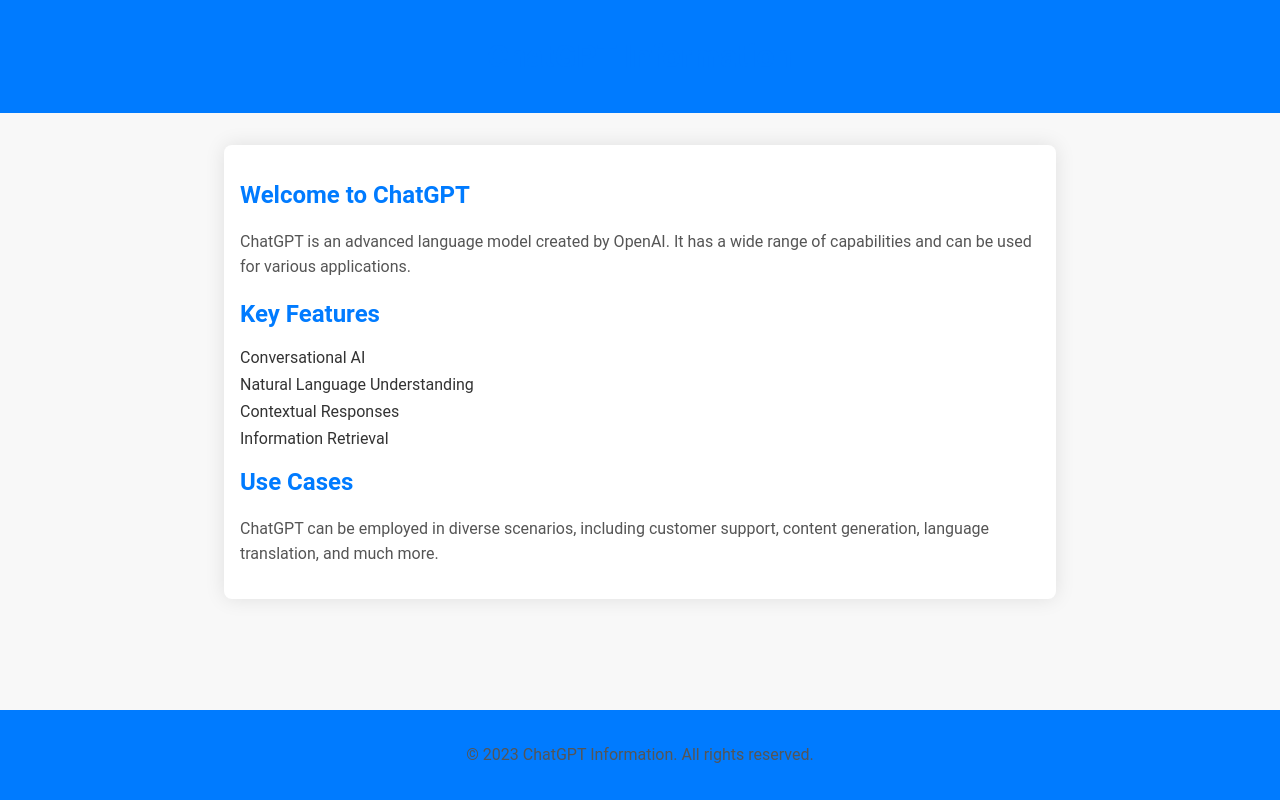
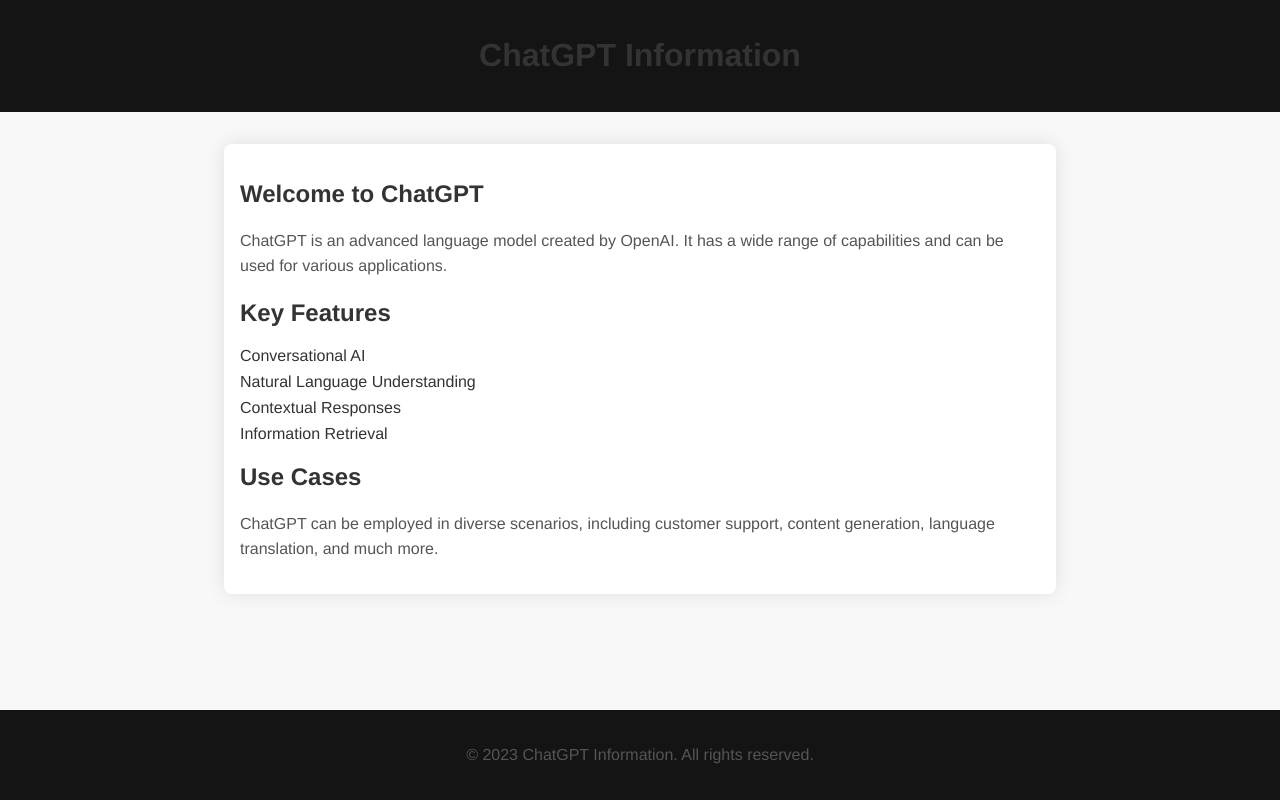
Before and after one commit to rgardizi/rgardiziFinal.github.io, a plain HTML site: page index.html in a window 1280 px wide. Drawn offline with Linux system fonts and the light colour scheme.

Commit message:
Update index.html

```diff
--- a/index.html
+++ b/index.html
@@ -5,18 +5,18 @@
     <meta charset="UTF-8">
     <meta name="viewport" content="width=device-width, initial-scale=1.0">
     <title>ChatGPT Information</title>
-    <link rel="stylesheet" href="styles.css"> <!-- Link to an external CSS file for better organization -->
     <style>
         body {
-            font-family: 'Roboto', sans-serif;
+            font-family: 'Helvetica Neue', sans-serif;
             margin: 0;
             padding: 0;
             background-color: #f8f8f8;
             color: #333;
+            transition: background-color 0.3s ease;
         }
 
         header {
-            background-color: #007bff;
+            background-color: #141414;
             color: #fff;
             padding: 1em;
             text-align: center;
@@ -32,7 +32,8 @@
         }
 
         h1, h2, h3 {
-            color: #007bff;
+            color: #333;
+            transition: color 0.3s ease;
         }
 
         p {
@@ -50,7 +51,7 @@
         }
 
         footer {
-            background-color: #007bff;
+            background-color: #141414;
             color: #fff;
             text-align: center;
             padding: 1em 0;
@@ -87,6 +88,23 @@
         <p>&copy; 2023 ChatGPT Information. All rights reserved.</p>
     </footer>
 
+    <script>
+        // JavaScript for changing background color on scroll
+        document.addEventListener('scroll', function() {
+            var scrollPosition = window.scrollY;
+            var header = document.querySelector('header');
+            var body = document.querySelector('body');
+
+            if (scrollPosition > 50) {
+                header.style.backgroundColor = '#007bff';
+                body.style.backgroundColor = '#f4f4f4';
+            } else {
+                header.style.backgroundColor = '#141414';
+                body.style.backgroundColor = '#f8f8f8';
+            }
+        });
+    </script>
+
 </body>
 
 </html>
```
